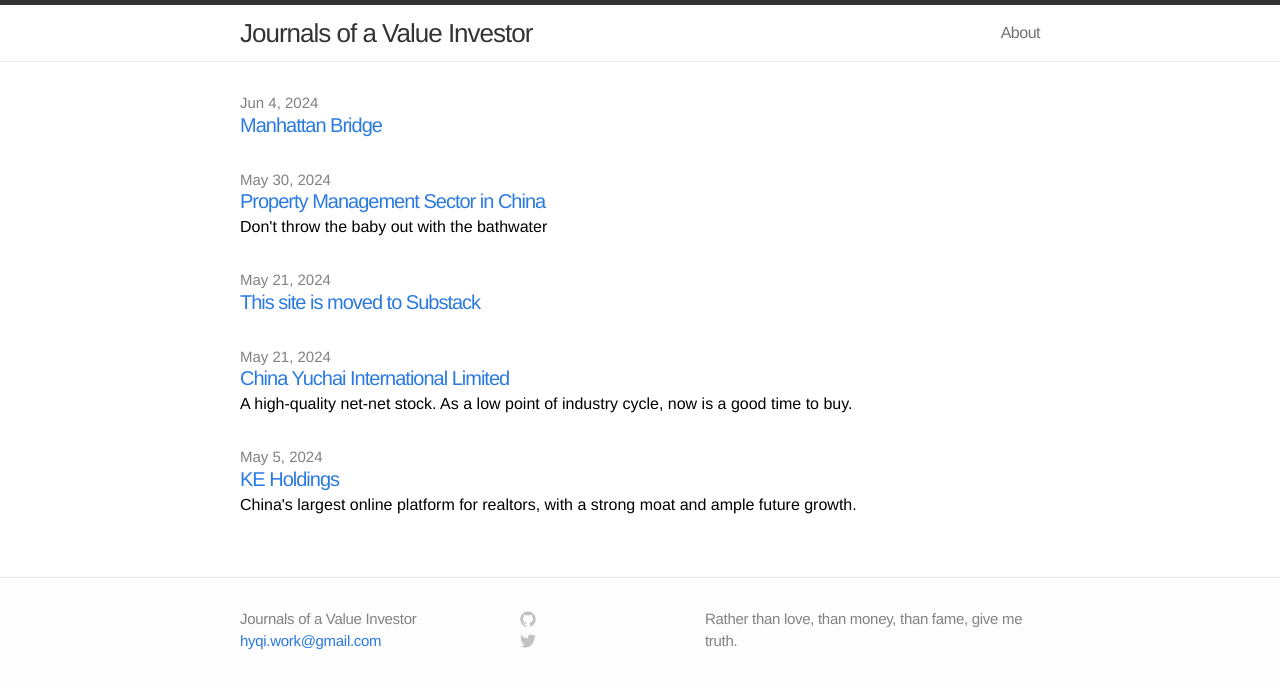
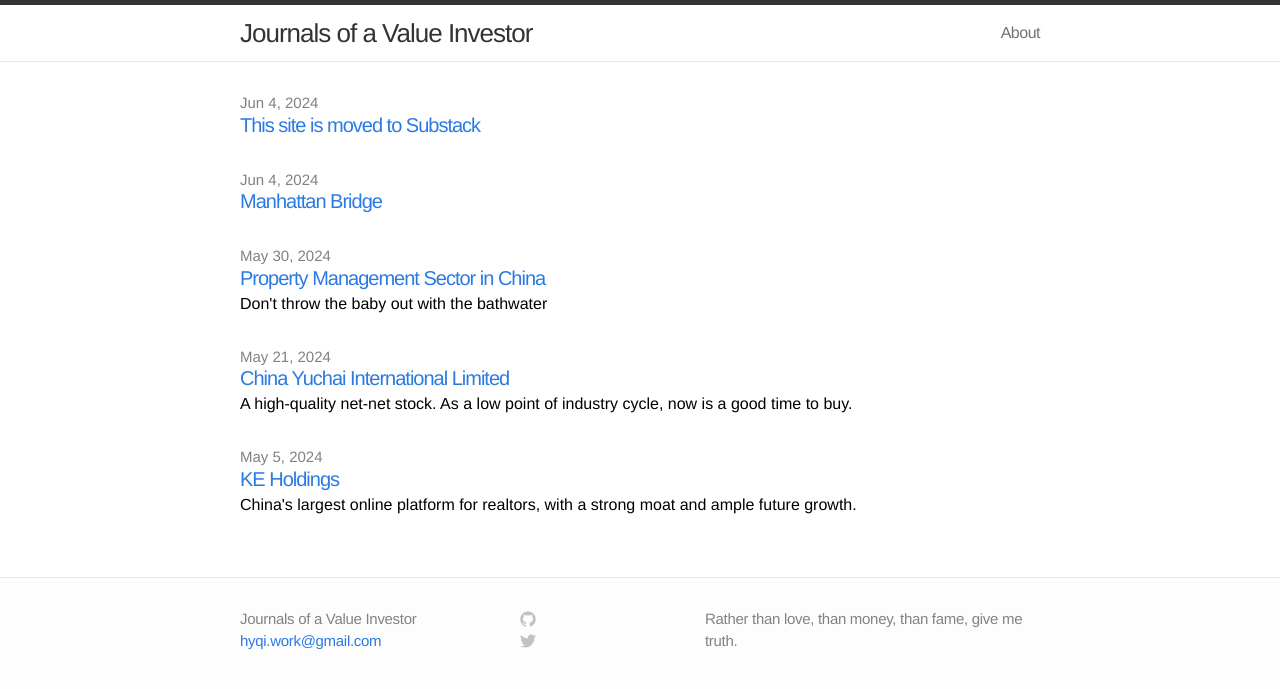
Before and after one commit to theoria137/theoria137.github.io, a Jekyll site: the page built from index.markdown, in a window 1280 px wide. Shown: the top 689 px of the page. Built offline with Jekyll 4.4.1, drawn with Linux system fonts in a browser that asks for light colours.

Commit message:
Update 2024-09-10-move.md

```diff
--- a/_posts/2024-09-10-move.md
+++ b/_posts/2024-09-10-move.md
@@ -3,6 +3,6 @@ layout: post
 comments: false
 title:  "This site is moved to Substack"
 excerpt: ""
-date:  2024-05-21
+date:  2024-06-04
 ---
 This site is moved to [Substack](https://theoria137.substack.com/), where you can comment and subscribe.
```
